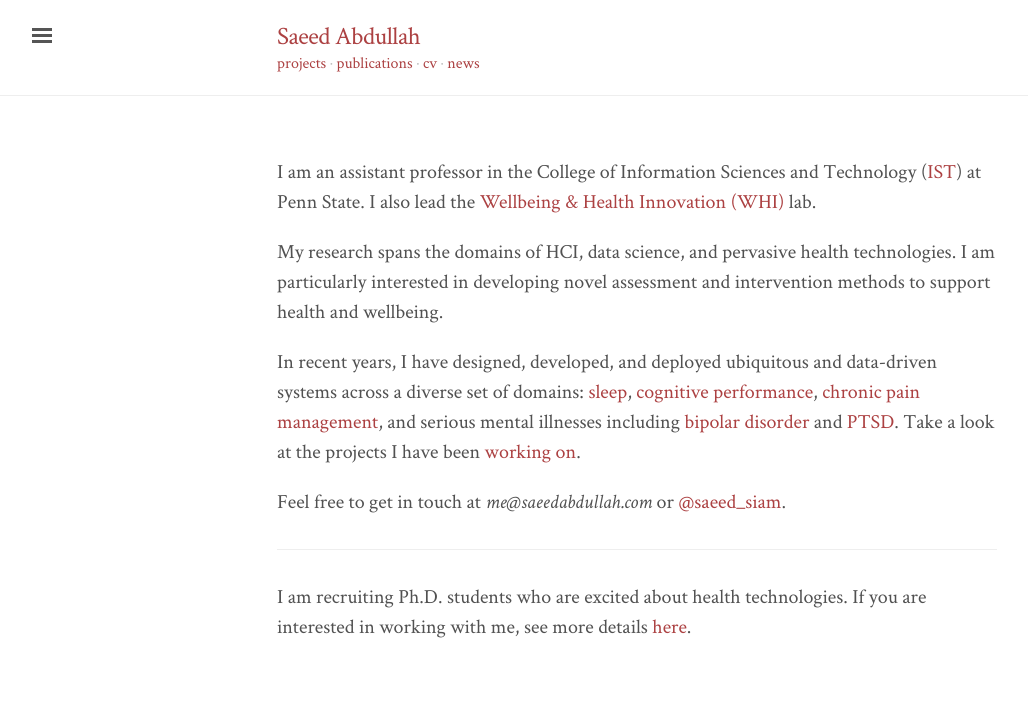
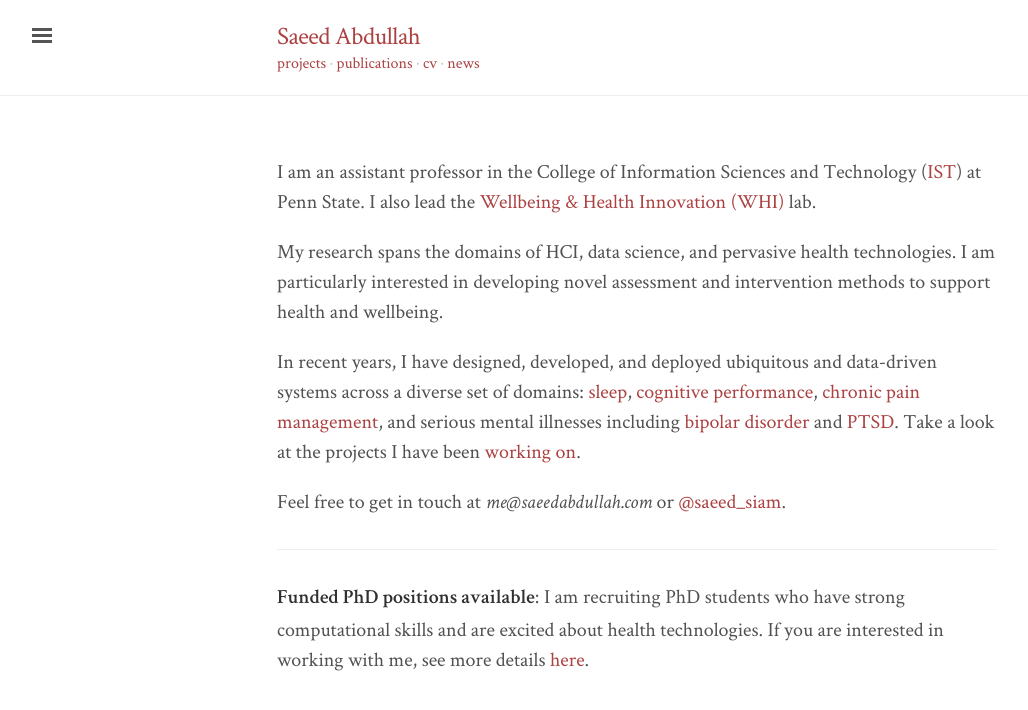
Before and after one commit to saeed-abdullah/saeed-abdullah.github.io, a Jekyll site: the page built from index.markdown, in a window 1280 px wide. Shown: the top 710 px of the page, without its empty margins (3-1031 px from the left). Built offline with Jekyll 4.4.1, drawn with Linux system fonts in a browser that asks for light colours; nearby versions of some CDN libraries.

Commit message:
Adds phd position announcement

```diff
--- a/index.markdown
+++ b/index.markdown
@@ -24,9 +24,11 @@ Feel free to get in touch at _me@saeedabdullah.com_ or
 [@saeed_siam][twitter].
 
 ---
-I am recruiting Ph.D. students who are excited about health
-technologies. If you are interested in working with me, see
-more details [here][prospective].
+
+**Funded PhD positions available**:
+I am recruiting PhD students who have strong computational skills and
+are excited about health technologies. If you are interested in working
+with me, see more details [here][prospective].
 
 
 [whi-lab]: https://whilab.org/
```
